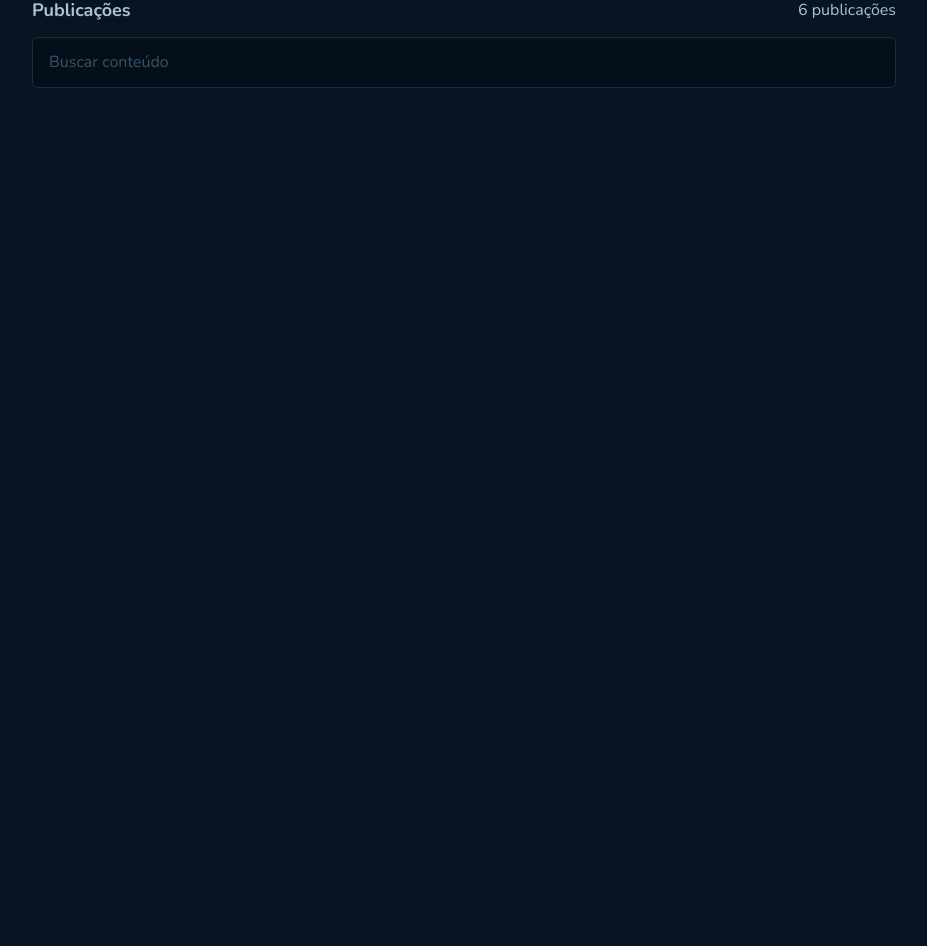
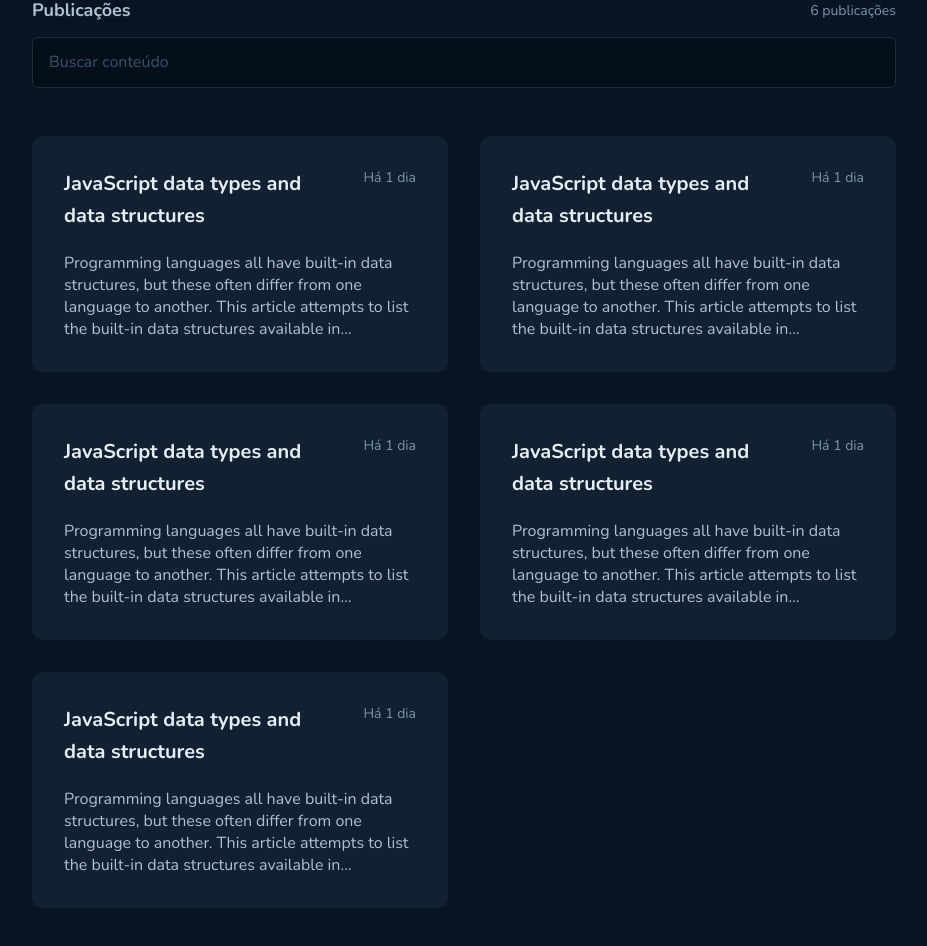
Before and after one commit to PetersonMunuera/github-blog, a React (Vite) app: page / in a window 1280 px wide. Shown: the part 496-1442 px from the top of the page, without its empty margins (176-1103 px from the left). Before the commit the page ends 800 px from the top, so only its background shows below. Built offline with nearby package versions, Linux system fonts and the light colour scheme.

Commit message:
feat: posts

```diff
--- /dev/null
+++ b/src/pages/Home/components/Posts/index.tsx
@@ -0,0 +1,73 @@
+import { Post, PostsContainer } from './styles'
+
+export function Posts() {
+  return (
+    <PostsContainer>
+      <Post>
+        <header>
+          <h2>JavaScript data types and data structures</h2>
+          <span>Há 1 dia</span>
+        </header>
+        <p>
+          Programming languages all have built-in data structures, but these
+          often differ from one language to another. This article attempts to
+          list the built-in data structures available in JavaScript and what
+          properties they have. These can be used to build other data
+          structures. Wherever possible, comparisons with other languages are
+        </p>
+      </Post>
+      <Post>
+        <header>
+          <h2>JavaScript data types and data structures</h2>
+          <span>Há 1 dia</span>
+        </header>
+        <p>
+          Programming languages all have built-in data structures, but these
+          often differ from one language to another. This article attempts to
+          list the built-in data structures available in JavaScript and what
+          properties they have. These can be used to build other data
+          structures. Wherever possible, comparisons with other languages are
+        </p>
+      </Post>
+      <Post>
+        <header>
+          <h2>JavaScript data types and data structures</h2>
+          <span>Há 1 dia</span>
+        </header>
+        <p>
+          Programming languages all have built-in data structures, but these
+          often differ from one language to another. This article attempts to
+          list the built-in data structures available in JavaScript and what
+          properties they have. These can be used to build other data
+          structures. Wherever possible, comparisons with other languages are
+        </p>
+      </Post>
+      <Post>
+        <header>
+          <h2>JavaScript data types and data structures</h2>
+          <span>Há 1 dia</span>
+        </header>
+        <p>
+          Programming languages all have built-in data structures, but these
+          often differ from one language to another. This article attempts to
+          list the built-in data structures available in JavaScript and what
+          properties they have. These can be used to build other data
+          structures. Wherever possible, comparisons with other languages are
+        </p>
+      </Post>
+      <Post>
+        <header>
+          <h2>JavaScript data types and data structures</h2>
+          <span>Há 1 dia</span>
+        </header>
+        <p>
+          Programming languages all have built-in data structures, but these
+          often differ from one language to another. This article attempts to
+          list the built-in data structures available in JavaScript and what
+          properties they have. These can be used to build other data
+          structures. Wherever possible, comparisons with other languages are
+        </p>
+      </Post>
+    </PostsContainer>
+  )
+}
--- /dev/null
+++ b/src/pages/Home/components/Posts/styles.ts
@@ -0,0 +1,40 @@
+import styled from 'styled-components'
+
+export const PostsContainer = styled.section`
+  display: grid;
+  grid-template-columns: repeat(2, 1fr);
+  gap: 2rem;
+  margin: 3rem 0;
+`
+
+export const Post = styled.article`
+  background-color: ${(props) => props.theme['base-post']};
+  border-radius: 10px;
+  padding: 2rem;
+
+  header {
+    display: flex;
+    gap: 1rem;
+    margin-bottom: 1.25rem;
+
+    h2 {
+      font-size: 1.25rem;
+      line-height: 1.6;
+      color: ${(props) => props.theme['base-title']};
+    }
+
+    span {
+      font-size: 0.875rem;
+      white-space: nowrap;
+      color: ${(props) => props.theme['base-span']};
+    }
+  }
+
+  p {
+    display: -webkit-box;
+    -webkit-box-orient: vertical;
+    -webkit-line-clamp: 4;
+    overflow: hidden;
+    text-overflow: ellipsis;
+  }
+`
--- a/src/pages/Home/components/SearchForm/styles.ts
+++ b/src/pages/Home/components/SearchForm/styles.ts
@@ -11,6 +11,11 @@ export const FormContainer = styled.div`
     h2 {
       font-size: 1.125rem;
       line-height: 1.6;
+    }
+
+    span {
+      font-size: 0.875rem;
+      color: ${(props) => props.theme['base-span']};
     }
   }
 
--- a/src/pages/Home/index.tsx
+++ b/src/pages/Home/index.tsx
@@ -1,4 +1,5 @@
 import { Header } from '../../components/Header'
+import { Posts } from './components/Posts'
 import { Profile } from './components/Profile'
 import { SearchForm } from './components/SearchForm'
 import { HomeContent } from './styles'
@@ -11,6 +12,7 @@ export function Home() {
       <HomeContent>
         <Profile />
         <SearchForm />
+        <Posts />
       </HomeContent>
     </div>
   )
```
